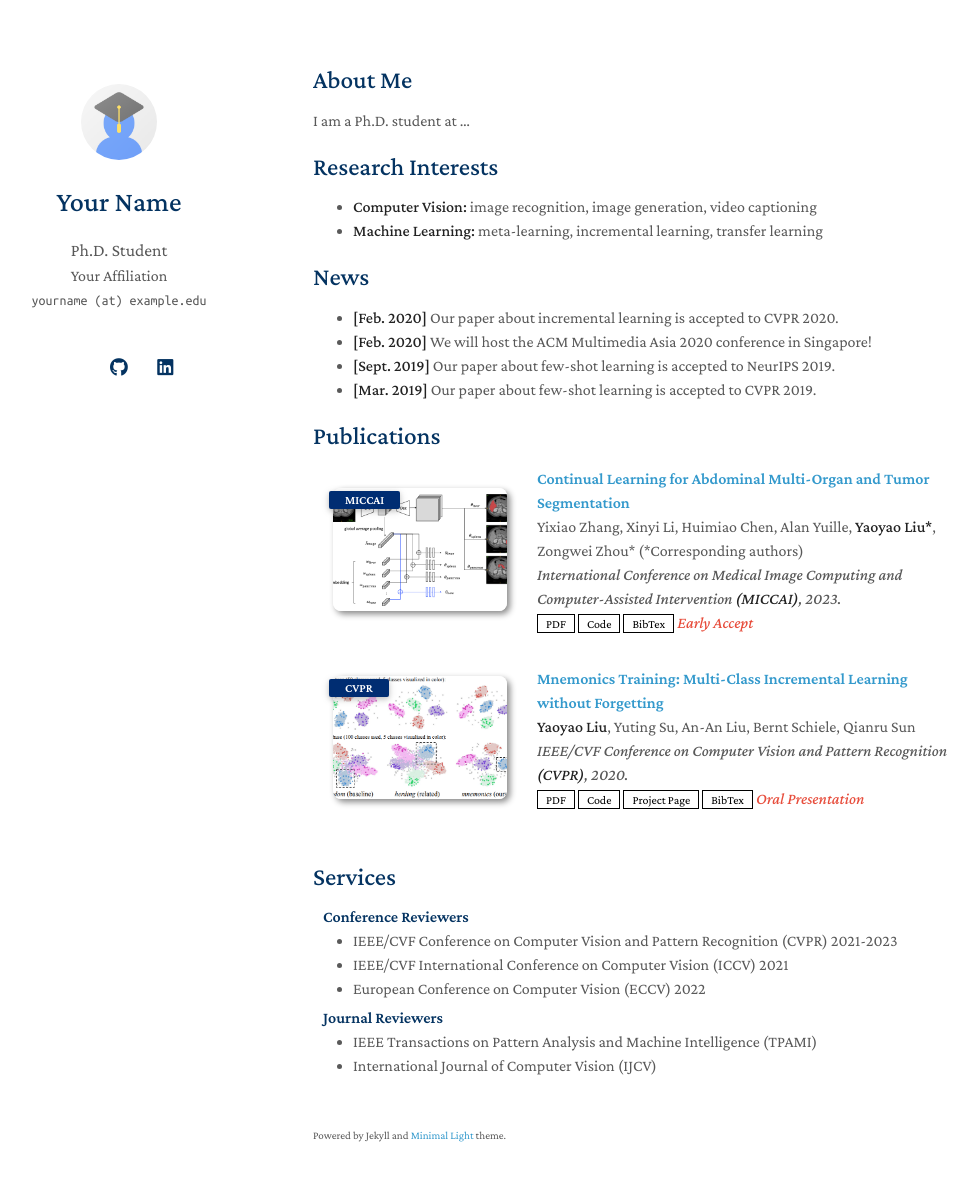
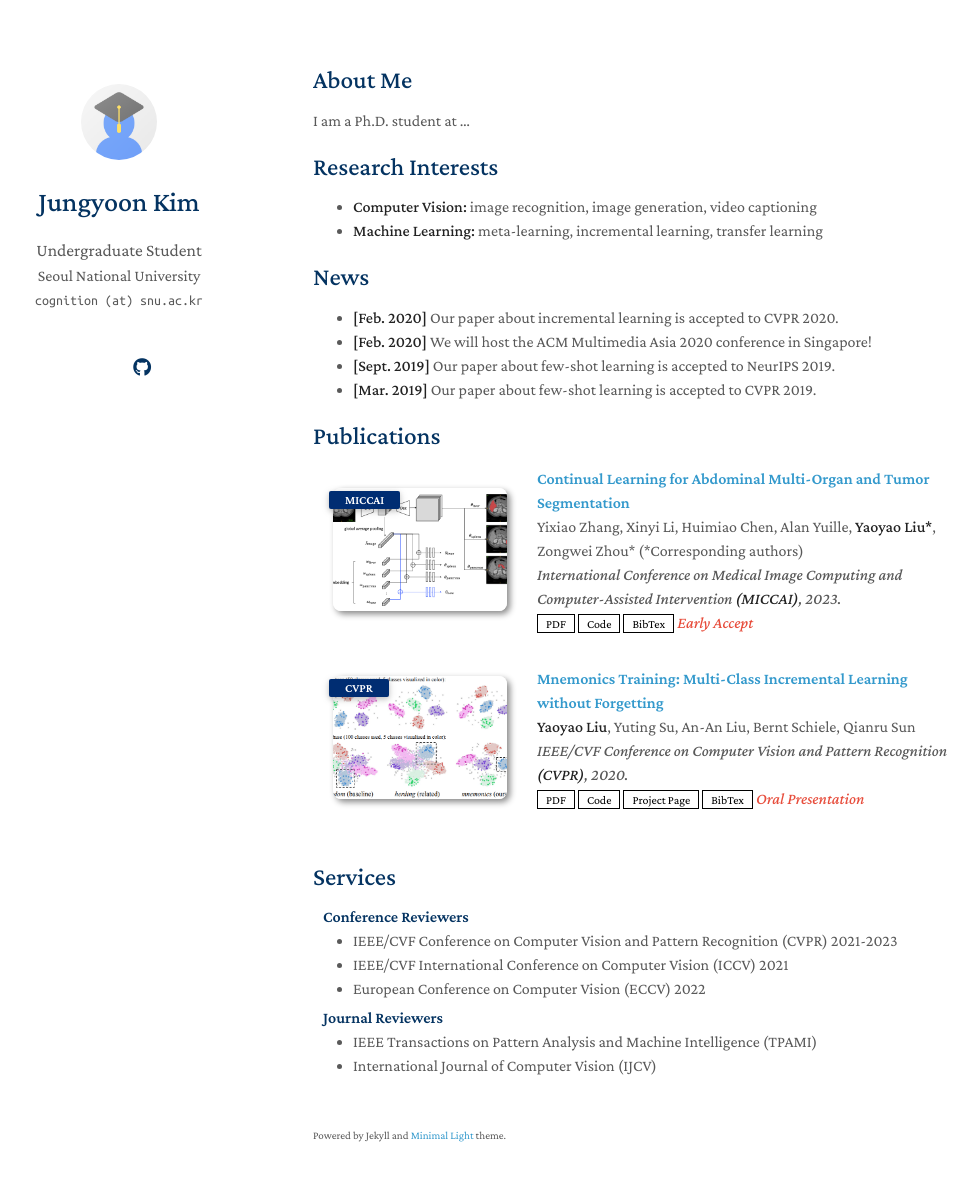
Before and after one commit to cogniti0n/cogniti0n.github.io, a Jekyll site: the page built from index.md, in a window 1280 px wide and 1216 px high. Shown: the top 1181 px of the window, without its empty margins (157-1135 px from the left). Built offline with Jekyll 4.4.1, drawn with Linux system fonts in a browser that asks for light colours; a style sheet for code colours, icons or effects is not loaded; our own code applies the rules of GitHub Pages for plain Markdown files.

Commit message:
Modify personal details
Updated personal information and links in the config file.

```diff
--- a/_config.yml
+++ b/_config.yml
@@ -1,22 +1,22 @@
 # Basic Information
-title: Your Name
-position: Ph.D. Student
-affiliation: Your Affiliation
-email: yourname (at) example.edu
+title: Jungyoon Kim
+position: Undergraduate Student
+affiliation: Seoul National University
+email: cognition (at) snu.ac.kr
 
 # Search Engine Optimization (SEO)
 # The following information is used to improve the website traffic from search engines, e.g., Google.
-keywords: minimal light
-description: The Minimal Light is a simple and elegant jekyll theme for academic personal homepage.
-canonical: https://minimal-light-theme.yliu.me/
+# keywords: minimal light
+# description: The Minimal Light is a simple and elegant jekyll theme for academic personal homepage.
+# canonical: https://minimal-light-theme.yliu.me/
 
 # Links
 # If you don't need one of them, you may delete the corresponding line.
 google_scholar: https://scholar.google.com/
 cv_link: assets/files/curriculum_vitae.pdf
-github_link: https://github.com/
-linkedin: https://www.linkedin.com/
-twitter: https://twitter.com/
+github_link: https://github.com/cogniti0n
+# linkedin: https://www.linkedin.com/
+twitter: https://twitter.com/jykim0703
 
 # Images (e.g., your profile picture and your website's favicon)
 # "favicon" and "favicon_dark" are used for the light and dark modes, respectively.
@@ -38,7 +38,7 @@ font: "Serif" # or "Sans Serif"
 
 # Google Analytics ID
 # Please remove this if you don't use Google Analytics
-google_analytics: UA-111540567-4
+# google_analytics: UA-111540567-4
 
 # Use this project as a remote theme for GitHub Pages
 # See the guide here: https://docs.github.com/en/pages/setting-up-a-github-pages-site-with-jekyll/adding-a-theme-to-your-github-pages-site-using-jekyll
```
